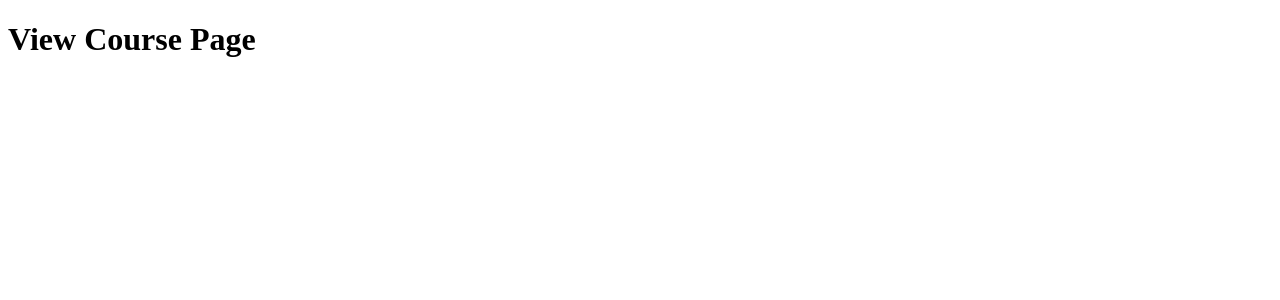
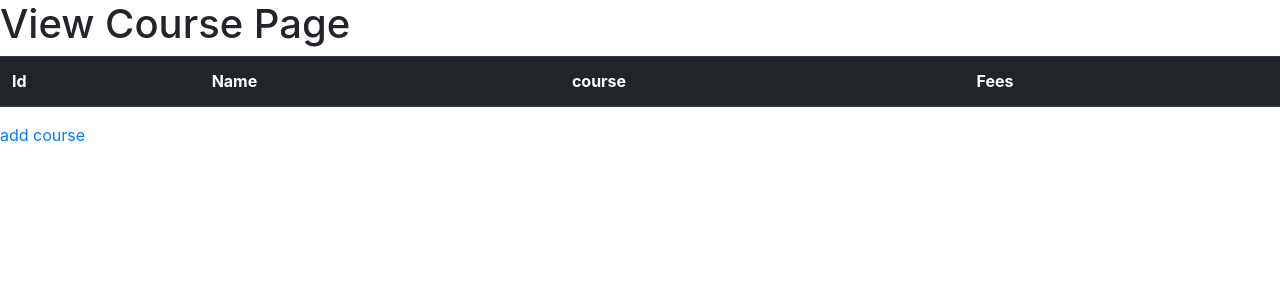
Before and after one commit to viralsir/Arham_Project, a Django app: page /course/view/ in a window 1280 px wide. Shown: the top 300 px of the page. Run offline with Django 3.2, Linux system fonts and the light colour scheme; lists and menus that the app fills with data are empty; some libraries are stand-ins or nearby versions.

Commit message:
submit and serverside validation are added. and temp. store data.

```diff
--- a/course/templates/course/addcourse.html
+++ b/course/templates/course/addcourse.html
@@ -1,8 +1,10 @@
 {% extends "course/layout.html" %}
 {% block body%}
     <h1> Add Course Page</h1>
-    <form>
+    <form method="post">
+        {% csrf_token %}
         {{ form }}
+
         <input type="submit" value="add course">
     </form>
 {% endblock %}
--- a/course/templates/course/layout.html
+++ b/course/templates/course/layout.html
@@ -3,7 +3,7 @@
 <head>
     <meta charset="UTF-8">
     <title>Course</title>
-
+    <link rel="stylesheet" href="https://stackpath.bootstrapcdn.com/bootstrap/4.1.3/css/bootstrap.min.css" integrity="sha384-MCw98/SFnGE8fJT3GXwEOngsV7Zt27NXFoaoApmYm81iuXoPkFOJwJ8ERdknLPMO" crossorigin="anonymous">
 </head>
 <body>
     {% block body %}
--- a/course/templates/course/viewcourse.html
+++ b/course/templates/course/viewcourse.html
@@ -1,4 +1,24 @@
 {% extends "course/layout.html" %}
 {% block body %}
     <h1> View Course Page</h1>
+    <table class="table">
+        <thead class="thead-dark">
+            <tr>
+                <th> Id</th>
+                <th> Name </th>
+                <th> course</th>
+                <th> Fees </th>
+            </tr>
+        </thead>
+        {% for course in courses %}
+            <tr>
+                <td>{{ course.id }}
+                <td>{{ course.name }}
+                <td>{{ course.courses }}
+                <td>{{ course.fees }}
+            </tr>
+        {% endfor %}
+
+    </table>
+    <a href="{% url 'course_add' %}"> add course</a>
 {% endblock %}
--- a/course/views.py
+++ b/course/views.py
@@ -1,18 +1,37 @@
-from django.shortcuts import render
+from django.shortcuts import render,redirect
 from django import forms
+
+courses=[]
 
 courses_list=[('1','c'),('2','java'),('3','python'),(4,"SQL")]
 class AddCourseForm(forms.Form):
     id=forms.IntegerField(label="Course Id")
     name=forms.CharField(max_length=45,label="Course Name :")
     courses=forms.ChoiceField(choices=courses_list)
-    fees=forms.IntegerField(min_value=1,max_value=10000)
+    fees=forms.IntegerField(min_value=5,max_value=10000)
 
 # Create your views here.
 def view_course(request):
-    return render(request,"course/viewcourse.html")
+    print(courses)
+    return render(request,"course/viewcourse.html",{
+        "courses":courses
+    })
 
 def add_course(request):
+    if request.method == 'POST':
+        form=AddCourseForm(request.POST)
+        if form.is_valid():
+            course_dict={}
+            course_dict.__setitem__("id",form.cleaned_data["id"])
+            course_dict.__setitem__("name",form.cleaned_data["name"])
+            course_dict.__setitem__("courses",form.cleaned_data["courses"])
+            course_dict.__setitem__("fees",form.cleaned_data["fees"])
+            courses.append(course_dict)
+            return redirect('course_view')
+        else:
+            return render(request, "course/addcourse.html", {
+                "form": form
+            })
     return render(request,"course/addcourse.html",{
         "form":AddCourseForm()
     })
```
